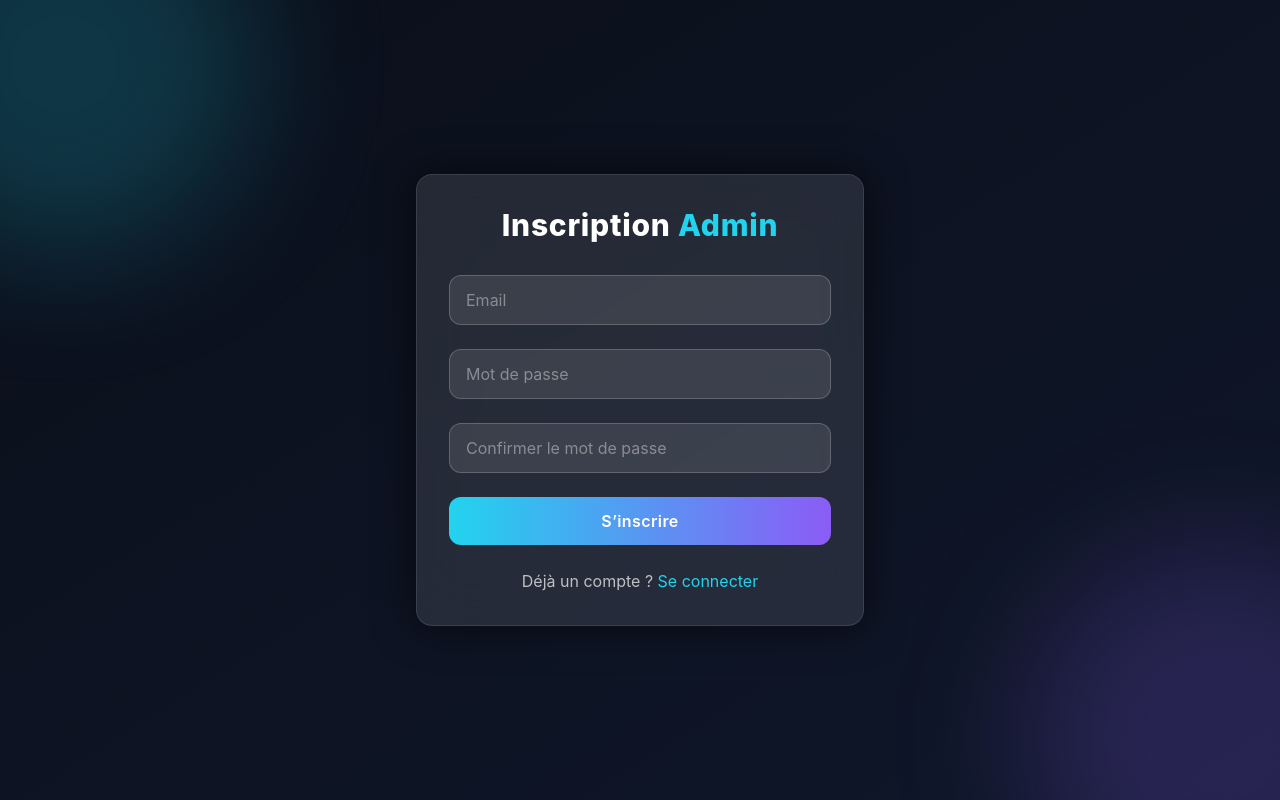
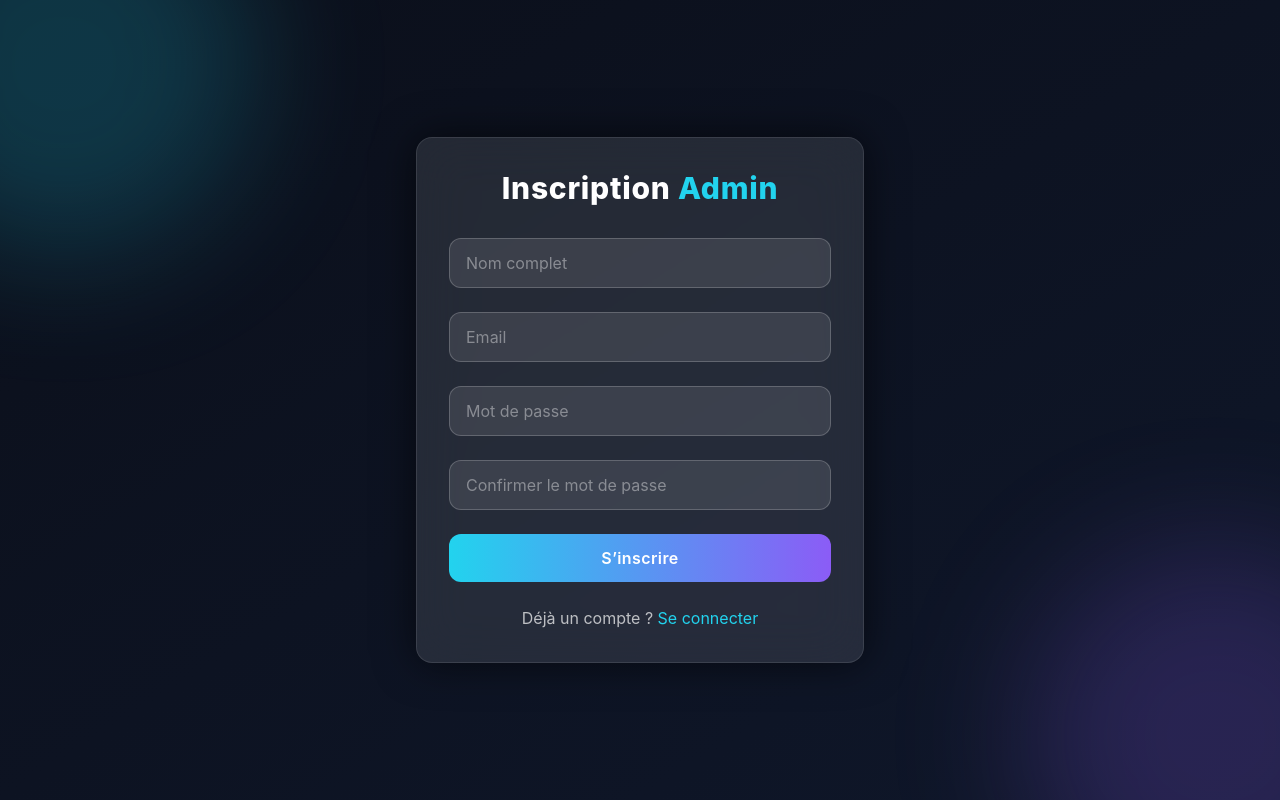
Before and after one commit to Mouhamed-Ndiaye13/projet-INDIVIDUEL-tache-21, a React (Create React App) app: page /register in a window 1280 px wide. Built offline with nearby package versions, Linux system fonts and the light colour scheme.

Commit message:
tay mou nekh 6

```diff
--- a/src/pages/Register.jsx
+++ b/src/pages/Register.jsx
@@ -3,6 +3,7 @@ import { Link, useNavigate } from "react-router-dom";
 import api from "../services/api";
 
 export default function Register() {
+  const [name, setName] = useState("");
   const [email, setEmail] = useState("");
   const [password, setPassword] = useState("");
   const [confirm, setConfirm] = useState("");
@@ -15,10 +16,11 @@ export default function Register() {
     e.preventDefault();
     setError("");
 
-    if (!email || !password || !confirm) {
+    if (!name || !email || !password || !confirm) {
       setError("Veuillez remplir tous les champs");
       return;
     }
+
     if (password !== confirm) {
       setError("Les mots de passe ne correspondent pas");
       return;
@@ -26,10 +28,16 @@ export default function Register() {
 
     try {
       setLoading(true);
-      await api.post("/auth/users/", { email, password, re_password: confirm });
-      alert("Email d'activation envoyé ! Vérifiez votre boîte mail.");
-      navigate("/", { replace: true });
+      await api.post("/auth/users/", {
+        name,
+        email,
+        password,
+        re_password: confirm,
+      });
+      alert("Email envoyé pour confirmation. Vérifiez votre boîte mail !");
+      navigate("/", { replace: true }); // redirection vers login
     } catch (err) {
+      // On récupère toutes les erreurs envoyées par Djoser
       const messages = Object.values(err.response?.data || {}).flat().join(" ");
       setError(messages || "Erreur lors de l’inscription");
     } finally {
@@ -51,31 +59,38 @@ export default function Register() {
 
         <form className="space-y-6" onSubmit={handleSubmit}>
           <input
+            type="text"
+            placeholder="Nom complet"
+            value={name}
+            onChange={(e) => setName(e.target.value)}
+            className="w-full px-4 py-3 rounded-xl bg-white/10 text-white border border-white/20 placeholder-white/40 focus:outline-none focus:ring-2 focus:ring-cyan-400/60 focus:border-cyan-400 transition"
+          />
+          <input
             type="email"
             placeholder="Email"
             value={email}
             onChange={(e) => setEmail(e.target.value)}
-            className="w-full px-4 py-3 rounded-xl bg-white/10 text-white border border-white/20 placeholder-white/40 focus:outline-none focus:ring-2 focus:ring-cyan-400/60 transition"
+            className="w-full px-4 py-3 rounded-xl bg-white/10 text-white border border-white/20 placeholder-white/40 focus:outline-none focus:ring-2 focus:ring-cyan-400/60 focus:border-cyan-400 transition"
           />
           <input
             type="password"
             placeholder="Mot de passe"
             value={password}
             onChange={(e) => setPassword(e.target.value)}
-            className="w-full px-4 py-3 rounded-xl bg-white/10 text-white border border-white/20 placeholder-white/40 focus:outline-none focus:ring-2 focus:ring-cyan-400/60 transition"
+            className="w-full px-4 py-3 rounded-xl bg-white/10 text-white border border-white/20 placeholder-white/40 focus:outline-none focus:ring-2 focus:ring-cyan-400/60 focus:border-cyan-400 transition"
           />
           <input
             type="password"
             placeholder="Confirmer le mot de passe"
             value={confirm}
             onChange={(e) => setConfirm(e.target.value)}
-            className="w-full px-4 py-3 rounded-xl bg-white/10 text-white border border-white/20 placeholder-white/40 focus:outline-none focus:ring-2 focus:ring-cyan-400/60 transition"
+            className="w-full px-4 py-3 rounded-xl bg-white/10 text-white border border-white/20 placeholder-white/40 focus:outline-none focus:ring-2 focus:ring-cyan-400/60 focus:border-cyan-400 transition"
           />
 
           <button
             type="submit"
             disabled={loading}
-            className="w-full py-3 rounded-xl font-semibold tracking-wide bg-gradient-to-r from-cyan-400 to-violet-500 text-white hover:shadow-lg hover:scale-[1.02] transition-all duration-300 disabled:opacity-50"
+            className="w-full py-3 rounded-xl font-semibold tracking-wide bg-gradient-to-r from-cyan-400 to-violet-500 text-white hover:shadow-[0_0_30px_rgba(56,189,248,0.8)] hover:scale-[1.02] transition-all duration-300 disabled:opacity-50"
           >
             {loading ? "Inscription..." : "S’inscrire"}
           </button>
```
